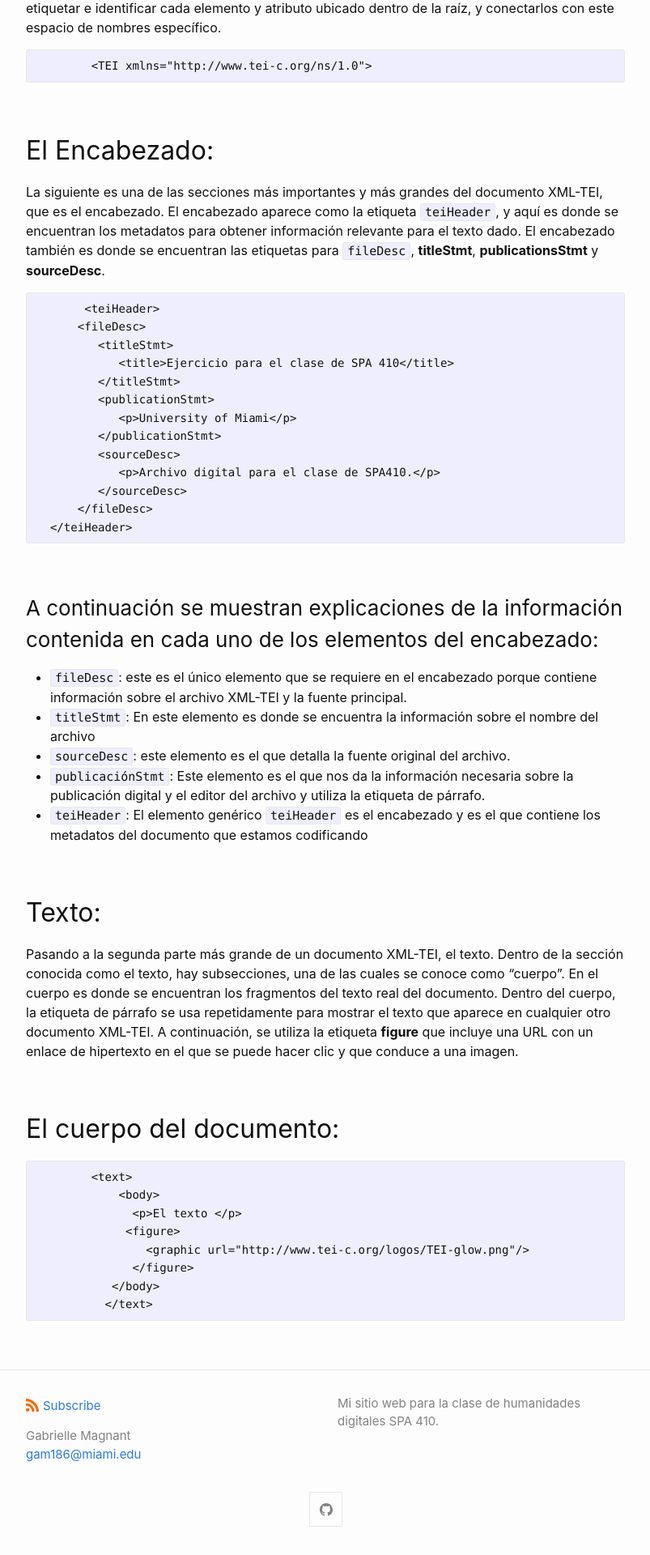
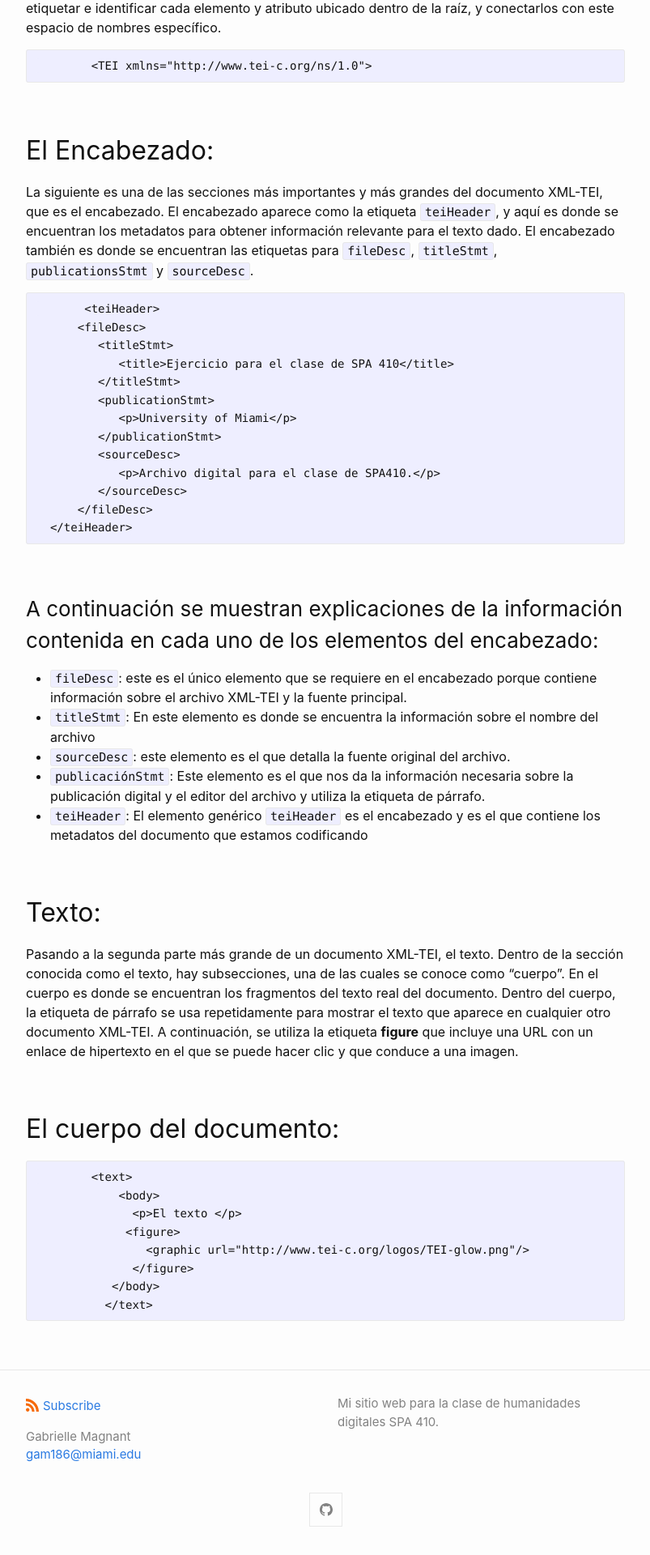
Before and after one commit to gmagnant00/gmagnant00.github.io, a Jekyll site: the page built from _posts/2021-10-11-Comentario-TEI.md, in a window 1280 px wide. Shown: the part 1778-3698 px from the top of the page at 81% size, without its empty margins (238-1041 px from the left). Built offline with Jekyll 4.4.1, drawn with Linux system fonts in a browser that asks for light colours.

````diff
--- a/_posts/2021-10-11-Comentario-TEI.md
+++ b/_posts/2021-10-11-Comentario-TEI.md
@@ -39,7 +39,7 @@ A continuación, con respecto al espacio de nombres, al usar *http://www.tei-c.o
 ```
 
 ## El Encabezado:
-La siguiente es una de las secciones más importantes y más grandes del documento XML-TEI, que es el encabezado. El encabezado aparece como la etiqueta `teiHeader`, y aquí es donde se encuentran los metadatos para obtener información relevante para el texto dado. El encabezado también es donde se encuentran las etiquetas para `fileDesc`, **titleStmt**, **publicationsStmt** y **sourceDesc**.
+La siguiente es una de las secciones más importantes y más grandes del documento XML-TEI, que es el encabezado. El encabezado aparece como la etiqueta `teiHeader`, y aquí es donde se encuentran los metadatos para obtener información relevante para el texto dado. El encabezado también es donde se encuentran las etiquetas para `fileDesc`, `titleStmt`, `publicationsStmt` y `sourceDesc`.
 ```
        <teiHeader>
       <fileDesc>
````
